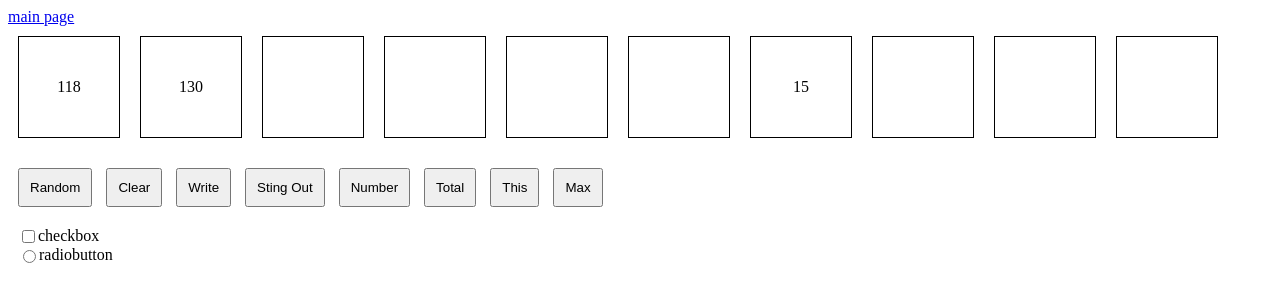
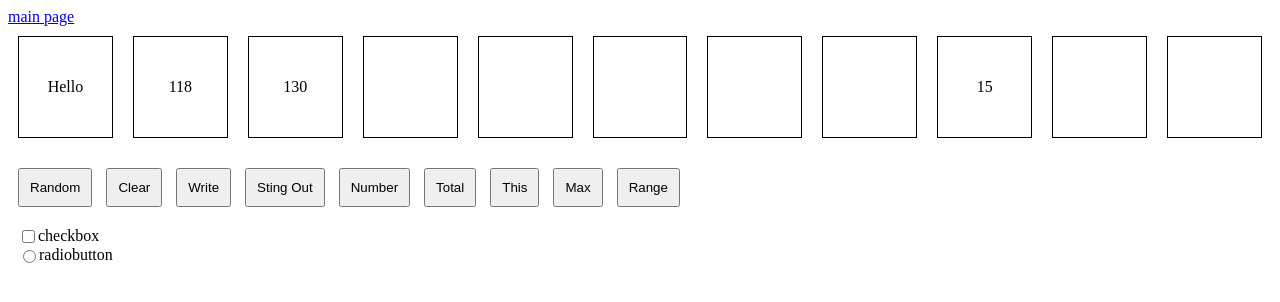
Before and after one commit to YVolkov404/goit--practicum, a website: page external/external.html in a window 1280 px wide. Drawn offline with Linux system fonts and the light colour scheme.

Commit message:
commit -- update locale repo

```diff
--- a/external/external.html
+++ b/external/external.html
@@ -10,16 +10,17 @@
     <a href="../../index.html">main page</a>
     <div class="wrapper">
       <div class="wrap">
-        <div class="out-1"></div>
-        <div class="out-2"></div>
-        <div class="out-3"></div>
-        <div class="out-4"></div>
-        <div class="out-5"></div>
-        <div class="out-6"></div>
-        <div class="out-7"></div>
-        <div class="out-8"></div>
-        <div class="out-9"></div>
-        <div class="out-10"></div>
+        <div class="out out-0"></div>
+        <div class="out out-1"></div>
+        <div class="out out-2"></div>
+        <div class="out out-3"></div>
+        <div class="out out-4"></div>
+        <div class="out out-5"></div>
+        <div class="out out-6"></div>
+        <div class="out out-7"></div>
+        <div class="out out-8"></div>
+        <div class="out out-9"></div>
+        <div class="out out-10"></div>
       </div>
       <div>
         <button class="b-1" type="button">Random</button>
@@ -30,6 +31,7 @@
         <button class="b-6" type="button">Total</button>
         <button class="b-7" type="button">This</button>
         <button class="b-8" type="button">Max</button>
+        <button class="b-9" type="button">Range</button>
       </div>
       <form action="">
         <label for="checkbox">
--- a/external/external.js
+++ b/external/external.js
@@ -70,7 +70,7 @@ function f1(min, max) {
   ));
 }
 
-document.querySelector(".b-1").addEventListener("click", function () {
+document.querySelector(".b-9").addEventListener("click", function () {
   f1(arg1, arg2);
 });
 
@@ -123,7 +123,6 @@ function sum(x, y) {
   total = x + y;
   return total;
 }
-
 console.log(sum(x, y));
 
 // !! task 09
@@ -133,7 +132,6 @@ let g = Math.floor(Math.random() * 100);
 function biggestNumber(f, g) {
   return f > g ? f : g;
 }
-
 console.log(biggestNumber(f, g));
 
 // !! task 10
@@ -189,10 +187,10 @@ console.log(result4);
 // !! task 16
 function t5_1() {
   console.log(this);
-  console.log("Hello!");
+  this.textContent = 'Hello'
 }
 
-t5_1.call(document.querySelector(".out-1"));
+t5_1.call(document.querySelector(".out-0"));
 
 // !! task 17
 function t6(str) {
@@ -201,7 +199,7 @@ function t6(str) {
 }
 
 document.querySelector(".b-7").addEventListener("click", () => {
-  return t6.call(document.querySelector(".out-9"), "SayHi!");
+  return t6.call(document.querySelector(".out-7"), "SayHi!");
 });
 
 // !! task 18
@@ -210,7 +208,7 @@ function max1(num1, num2) {
   return (this.textContent = num1 > num2 ? num1 : num2);
 }
 
-max1.call(document.querySelector(".out-7"), 15, 9);
+max1.call(document.querySelector(".out-8"), 15, 9);
 
 // !! task 19
 function max2(num1, num2) {
@@ -219,5 +217,5 @@ function max2(num1, num2) {
 }
 
 document.querySelector(".b-8").addEventListener("click", () => {
-  console.log(max2.call(document.querySelector(".out-8"), 22, 13));
+  console.log(max2.call(document.querySelector(".out-9"), 22, 13));
 });
--- a/styles.css
+++ b/styles.css
@@ -7,17 +7,7 @@
 .wrap {
     display: flex;
 }
-
-.out-1,
-.out-2,
-.out-3,
-.out-4,
-.out-5,
-.out-6,
-.out-7,
-.out-8,
-.out-9,
-.out-10 {
+.out {
     display: flex;
     width: 100px;
     height: 100px;
```
Also changed, not shown: index.html (+1 -7 lines), package.json (added, +20 -0 lines), 3 other files.
